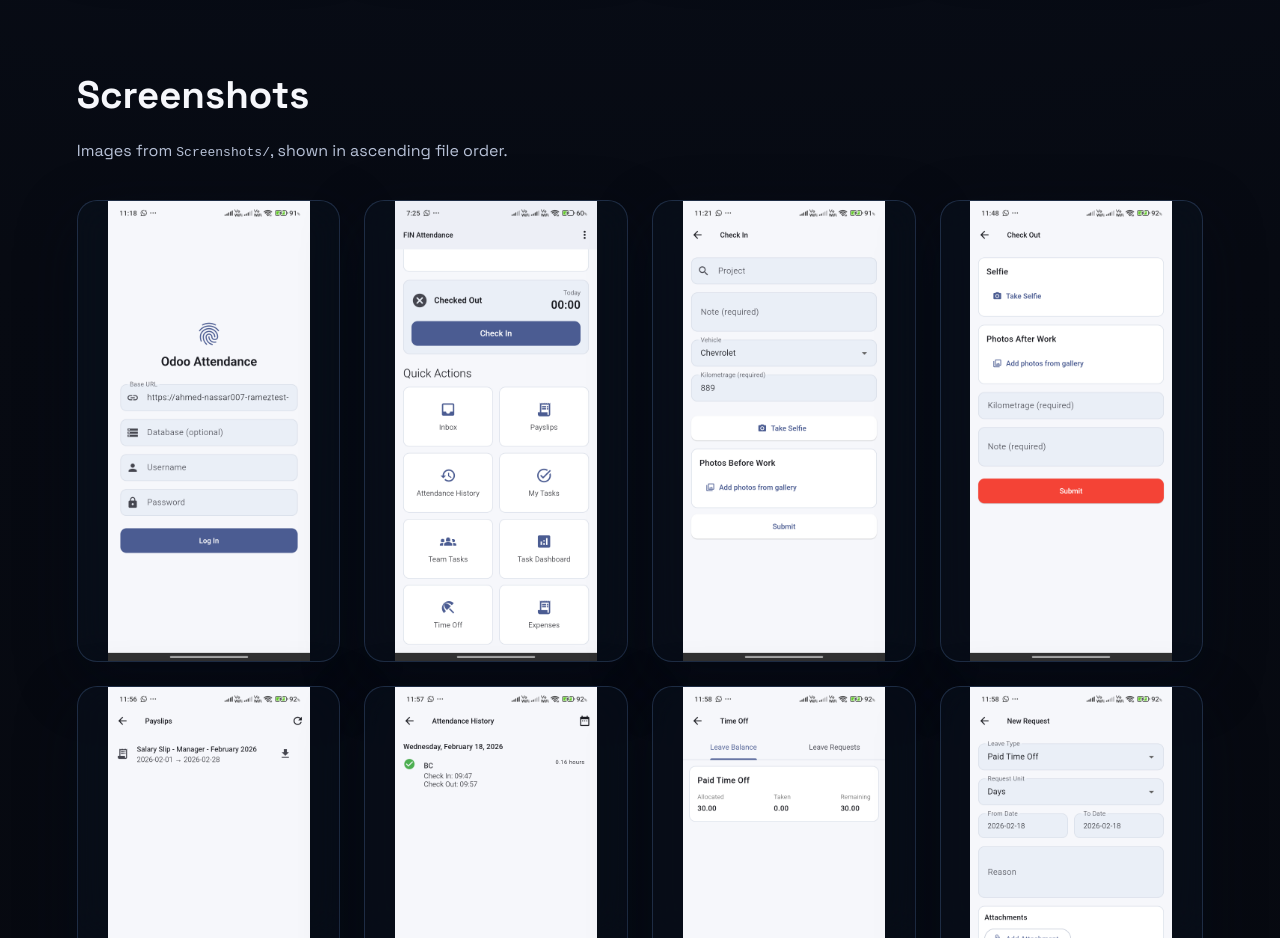
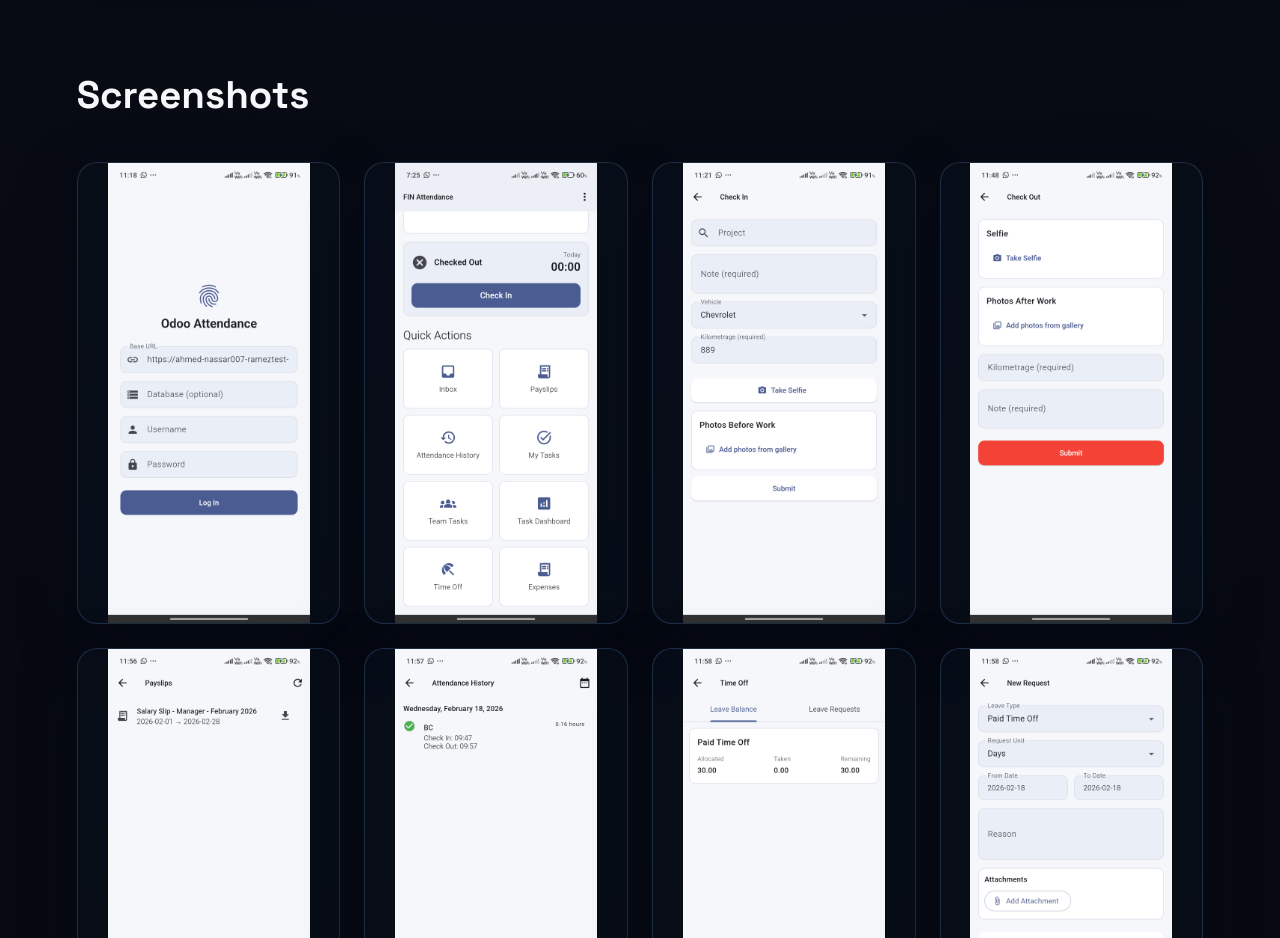
Before and after one commit to Ramez2010/Future-Is-Now-Website, a plain HTML site: page product-attendance.html in a window 1280 px wide. Shown: the part 3140-4078 px from the top of the page. Drawn offline with Linux system fonts and the light colour scheme.

Commit message:
Remove screenshots section helper text

```diff
--- a/product-attendance.html
+++ b/product-attendance.html
@@ -208,7 +208,6 @@
     <section class="section" id="screenshots">
       <div class="section-header" data-reveal>
         <h2>Screenshots</h2>
-        <p>Images from <code>Screenshots/</code>, shown in ascending file order.</p>
       </div>
       <div class="screenshots" data-reveal>
         <div class="screenshot-grid">
```
